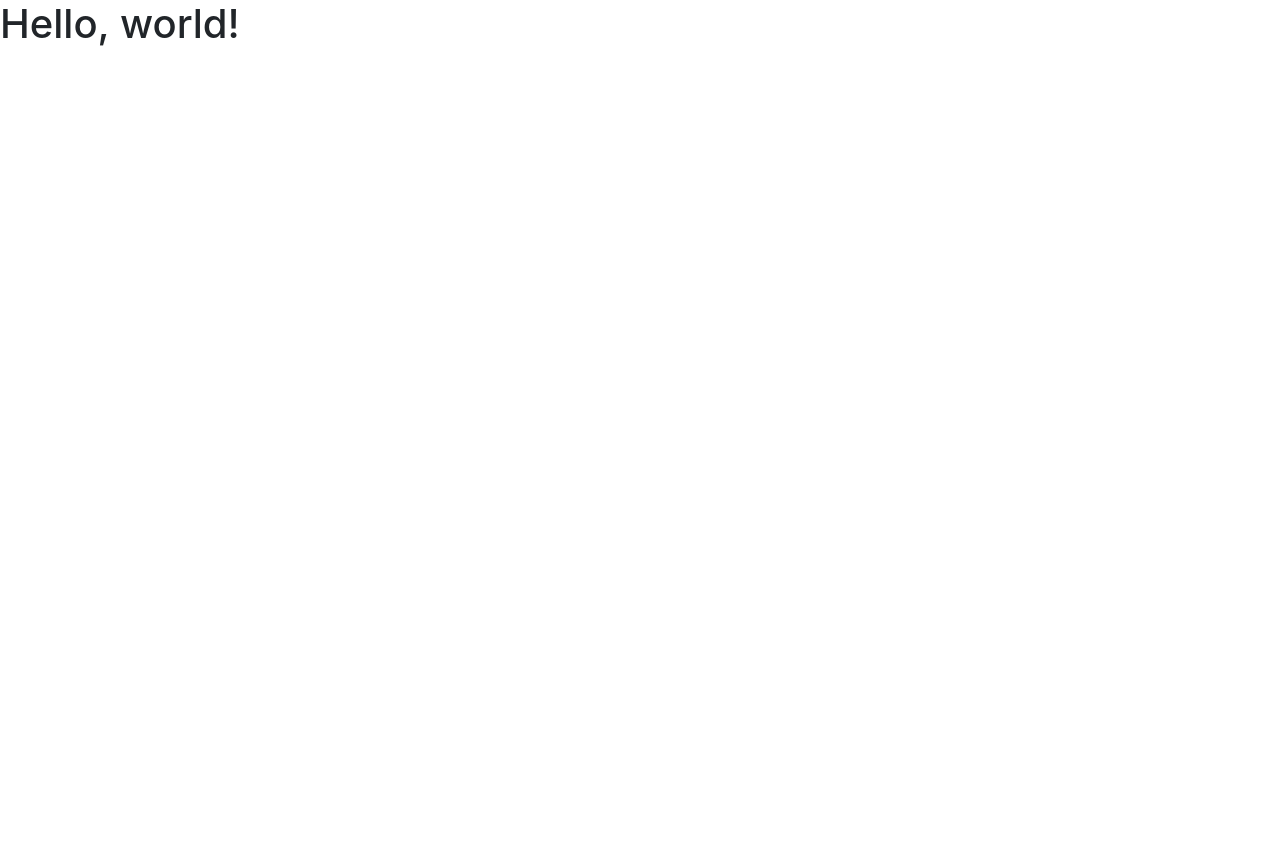
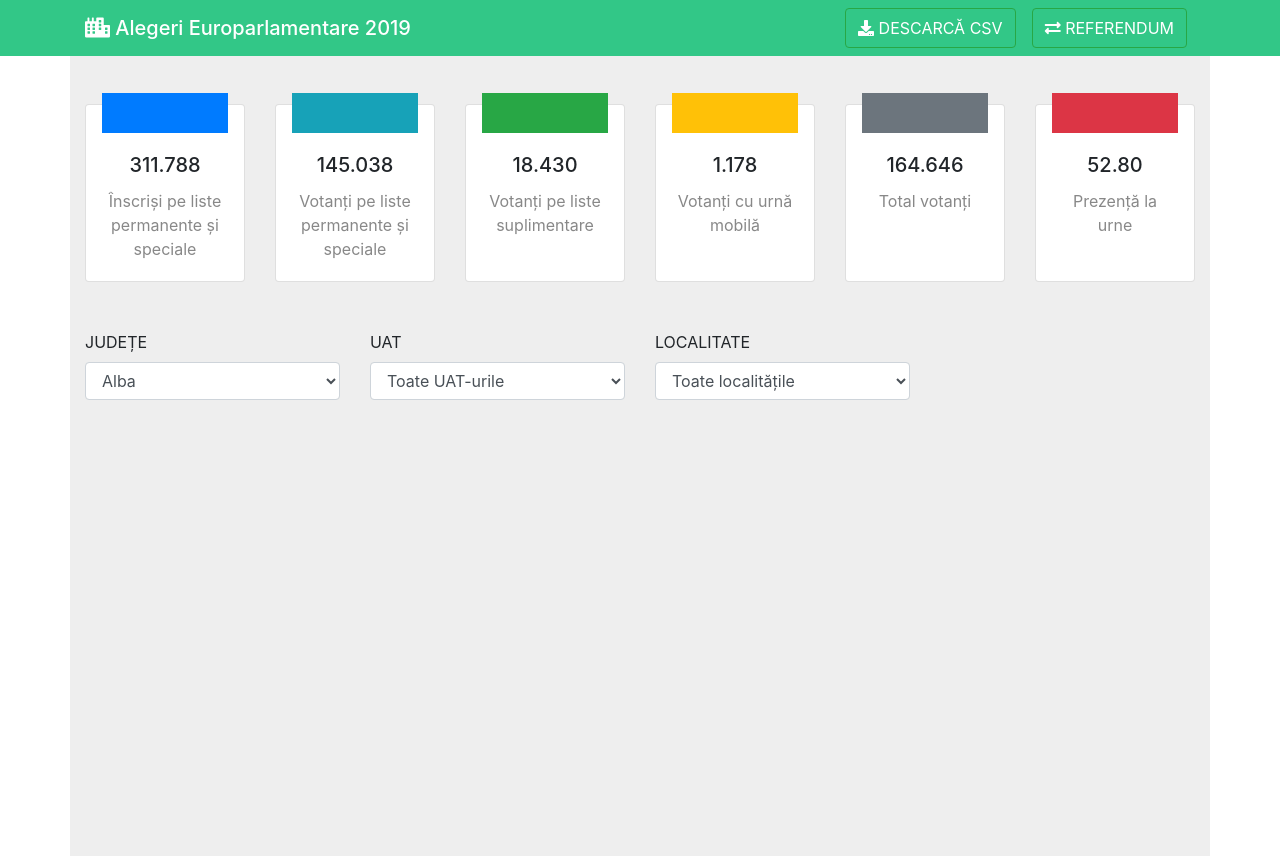
Before and after one commit to aplimh/lab1, a plain HTML site: page index.html in a window 1280 px wide. Before the commit the page ends 800 px from the top, so only its background shows below. Drawn offline with nearby package versions, Linux system fonts and the light colour scheme.

Commit message:
Test commit

```diff
--- a/index.html
+++ b/index.html
@@ -16,10 +16,169 @@
       crossorigin="anonymous"
     />
 
-    <title>Hello, world!</title>
+    <!-- Font Awesome -->
+    <link
+      rel="stylesheet"
+      href="https://use.fontawesome.com/releases/v5.6.3/css/all.css"
+      integrity="sha384-UHRtZLI+pbxtHCWp1t77Bi1L4ZtiqrqD80Kn4Z8NTSRyMA2Fd33n5dQ8lWUE00s/"
+      crossorigin="anonymous"
+    />
+
+    <title>Proiect DASHBOARD</title>
   </head>
   <body>
-    <h1>Hello, world!</h1>
+    <div style="background-color: #32C787;">
+      <div class="container d-flex justify-content-between">
+        <h5 class="pt-3 pb-3 mb-0 d-inline-block" style="color: #FFF;">
+          <i class="fas fa-city"></i> Alegeri Europarlamentare 2019
+        </h5>
+        <div class="d-inline-block d-flex justify-content-end p-2">
+          <button
+            type="button"
+            class="btn btn-success"
+            style="background-color: #32C787;"
+          >
+            <i class="fas fa-download"></i> DESCARCĂ CSV
+          </button>
+          <button
+            type="button"
+            class="btn btn-success ml-3"
+            style="background-color: #32C787;"
+          >
+            <i class="fas fa-exchange-alt"></i> REFERENDUM
+          </button>
+        </div>
+      </div>
+    </div>
+
+    <div class="container" style="background-color: #eee; height: 100vh;">
+      <div class="row pt-5">
+        <div class="col-sm-2">
+          <div class="card text-center h-100">
+            <div
+              class="bg-primary"
+              style="width: 80%; height: 40px; margin: -12px auto 0 auto"
+            ></div>
+            <div class="card-body">
+              <h5 class="card-title">311.788</h5>
+              <p class="card-text" style="color: #888;">
+                Înscriși pe liste permanente și speciale
+              </p>
+            </div>
+          </div>
+        </div>
+
+        <!-- ... alte card-uri -->
+        <div class="col-sm-2">
+          <div class="card text-center h-100">
+            <div
+              class="bg-info"
+              style="width: 80%; height: 40px; margin: -12px auto 0 auto"
+            ></div>
+            <div class="card-body">
+              <h5 class="card-title">145.038</h5>
+              <p class="card-text" style="color: #888;">
+                Votanți pe liste permanente și speciale
+              </p>
+            </div>
+          </div>
+        </div>
+
+        <div class="col-sm-2">
+          <div class="card text-center h-100">
+            <div
+              class="bg-success"
+              style="width: 80%; height: 40px; margin: -12px auto 0 auto"
+            ></div>
+            <div class="card-body">
+              <h5 class="card-title">18.430</h5>
+              <p class="card-text" style="color: #888;">
+                Votanți pe liste suplimentare
+              </p>
+            </div>
+          </div>
+        </div>
+
+        <div class="col-sm-2">
+          <div class="card text-center h-100">
+            <div
+              class="bg-warning"
+              style="width: 80%; height: 40px; margin: -12px auto 0 auto"
+            ></div>
+            <div class="card-body">
+              <h5 class="card-title">1.178</h5>
+              <p class="card-text" style="color: #888;">
+                Votanți cu urnă mobilă
+              </p>
+            </div>
+          </div>
+        </div>
+
+        <div class="col-sm-2">
+          <div class="card text-center h-100">
+            <div
+              class="bg-secondary"
+              style="width: 80%; height: 40px; margin: -12px auto 0 auto"
+            ></div>
+            <div class="card-body">
+              <h5 class="card-title">164.646</h5>
+              <p class="card-text" style="color: #888;">
+                Total votanți
+              </p>
+            </div>
+          </div>
+        </div>
+
+        <div class="col-sm-2">
+          <div class="card text-center h-100">
+            <div
+              class="bg-danger"
+              style="width: 80%; height: 40px; margin: -12px auto 0 auto"
+            ></div>
+            <div class="card-body">
+              <h5 class="card-title">52.80</h5>
+              <p class="card-text" style="color: #888;">
+                Prezență la urne
+              </p>
+            </div>
+          </div>
+        </div>
+      </div>
+      <div class="row pt-5">
+        <div class="form-group col-sm-3">
+          <label for="judet">JUDEȚE</label>
+          <select class="form-control" id="judet">
+            <option>Alba</option>
+            <option>Argeș</option>
+            <option>Arad</option>
+            <option>Bacău</option>
+            <option>Bihor</option>
+          </select>
+        </div>
+
+        <div class="form-group col-sm-3">
+          <label for="uat">UAT</label>
+          <select class="form-control" id="uat">
+            <option>Toate UAT-urile</option>
+            <option>Albac</option>
+            <option>Almașu Mare</option>
+            <option>Arieșeni</option>
+            <option>Avram Iancu</option>
+          </select>
+        </div>
+
+        <div class="form-group col-sm-3">
+          <label for="loca">LOCALITATE</label>
+          <select class="form-control" id="loca">
+            <option>Toate localitățile</option>
+            <option>Abrud</option>
+            <option>Acmariu</option>
+            <option>Aiud</option>
+            <option>Aiudul de sus</option>
+          </select>
+        </div>
+      </div>
+    </div>
 
     <!-- Optional JavaScript -->
     <!-- jQuery first, then Popper.js, then Bootstrap JS -->
```
